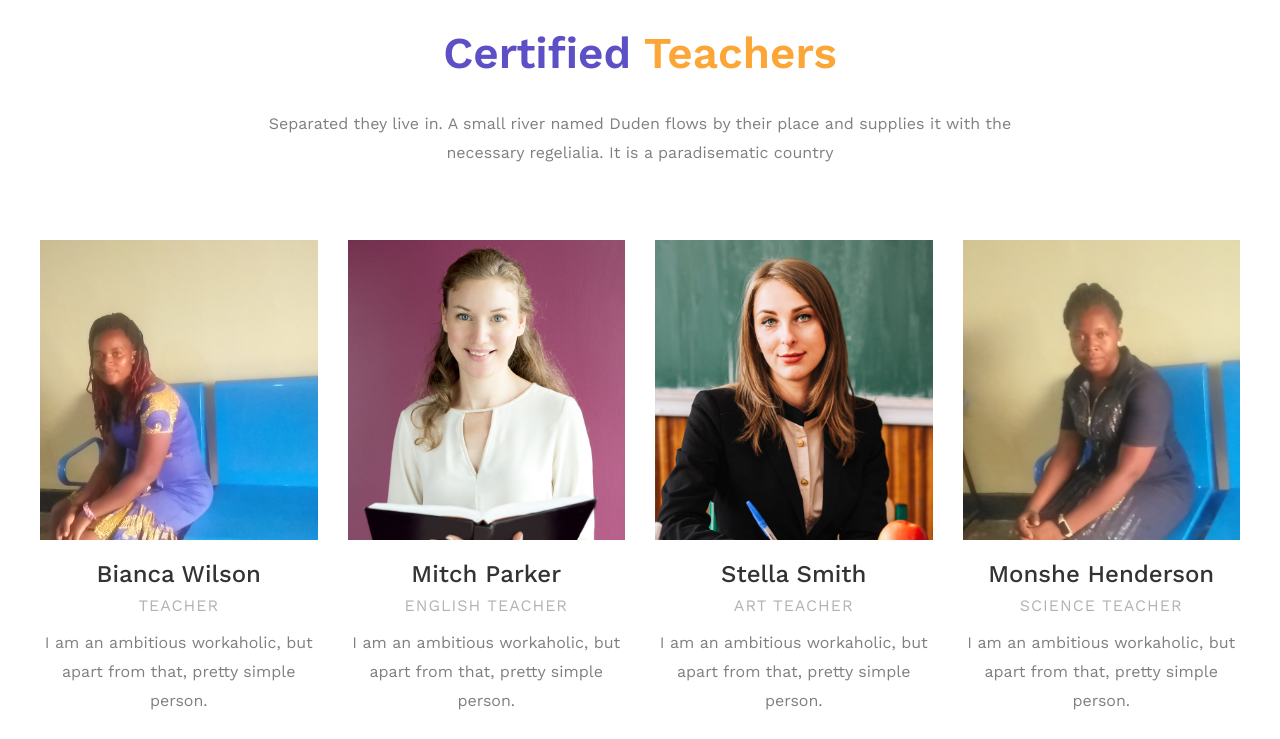
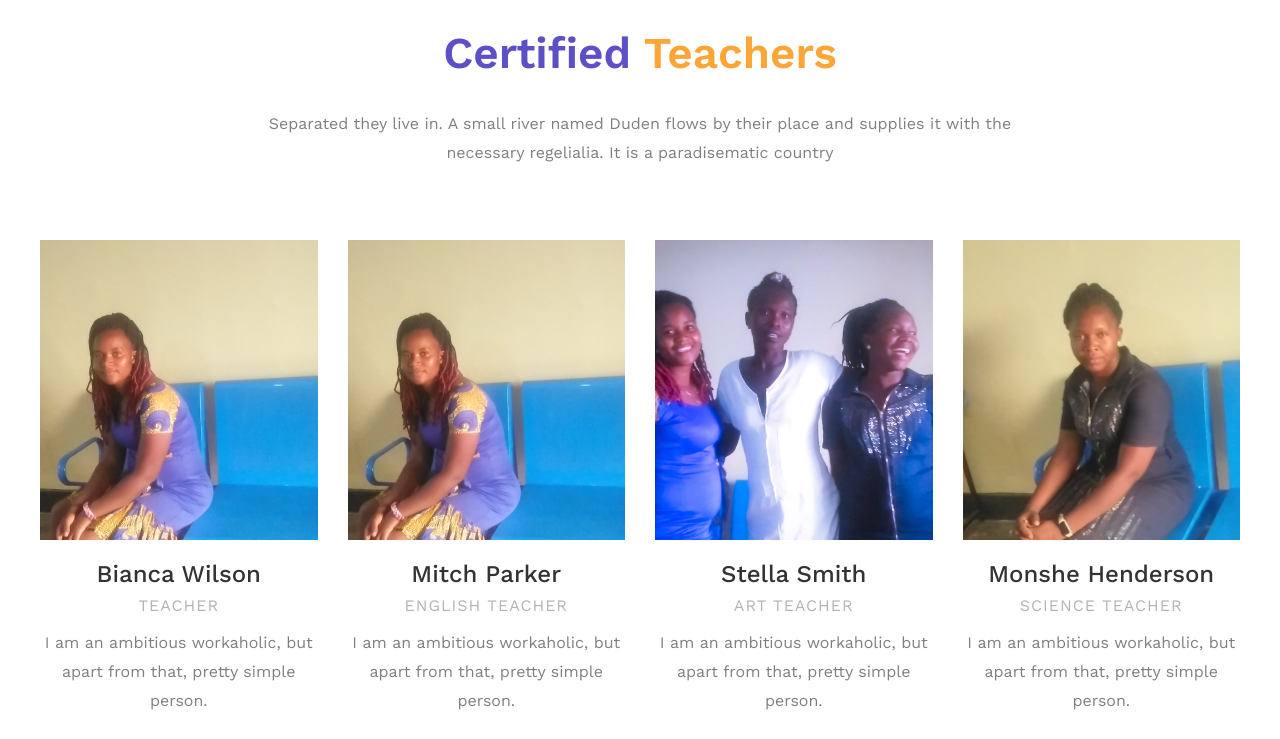
Before and after one commit to Emmy-infinity/Mothercarefinal, a Django app: page / in a window 1280 px wide. Shown: the part 2955-3694 px from the top of the page. Run offline with Django 4.2, Linux system fonts and the light colour scheme; some libraries are stand-ins or nearby versions; some web fonts are replaced.

Commit message:
Update index.html

```diff
--- a/kindergaten/templates/index.html
+++ b/kindergaten/templates/index.html
@@ -286,7 +286,7 @@
 					<div class="col-md-6 col-lg-3 ftco-animate">
 						<div class="staff">
 							<div class="img-wrap d-flex align-items-stretch">
-								<div class="img align-self-stretch" style="background-image: url(static/images/teacher-2.jpg);"></div>
+								<div class="img align-self-stretch" style="background-image: url(static/images/DSC_1688.JPG);"></div>
 							</div>
 							<div class="text pt-3 text-center">
 								<h3>Mitch Parker</h3>
@@ -306,7 +306,7 @@
 					<div class="col-md-6 col-lg-3 ftco-animate">
 						<div class="staff">
 							<div class="img-wrap d-flex align-items-stretch">
-								<div class="img align-self-stretch" style="background-image: url(static/images/teacher-3.jpg);"></div>
+								<div class="img align-self-stretch" style="background-image: url(static/images/PSX_20240202_184409.jpg);"></div>
 							</div>
 							<div class="text pt-3 text-center">
 								<h3>Stella Smith</h3>
```
